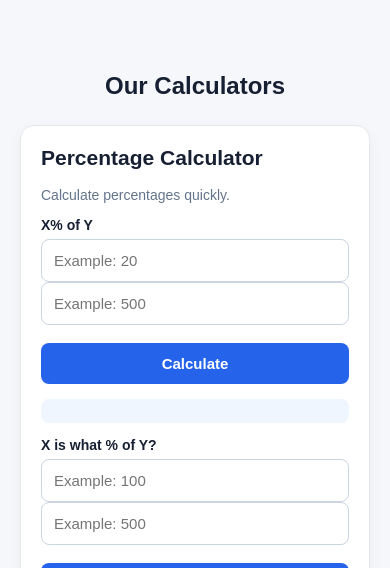
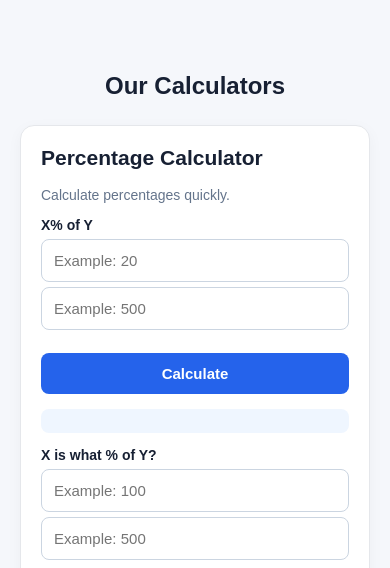
Before and after one commit to moonqureshi/numqora, a plain HTML site: page index.html in a window 390 px wide. Shown: the part 276-844 px from the top of the page. Drawn offline with Linux system fonts and the light colour scheme.

Commit message:
Refactor calculator grid layout and styles
Updated the layout of the calculator grid and improved styling for responsiveness. Enhanced comments for better clarity.

```diff
--- a/index.html
+++ b/index.html
@@ -68,10 +68,16 @@ header{
   padding:20px;
 }
 
+.section-title{
+  text-align:center;
+  margin:20px 0 25px;
+}
+
+/* 3 CALCULATORS PER ROW */
 .calculator-grid{
   display:grid;
-  grid-template-columns:repeat(auto-fit,minmax(300px,1fr));
-  gap:20px;
+  grid-template-columns:repeat(3,1fr);
+  gap:24px;
 }
 
 .card{
@@ -100,16 +106,19 @@ label{
   font-size:14px;
 }
 
-input,select{
+input,
+select{
   width:100%;
   padding:12px;
   border:1px solid #cbd5e1;
   border-radius:8px;
   font-size:15px;
   outline:none;
+  margin-bottom:5px;
 }
 
-input:focus,select:focus{
+input:focus,
+select:focus{
   border-color:#2563eb;
 }
 
@@ -138,11 +147,7 @@ button:hover{
   color:#1e40af;
   font-weight:600;
   min-height:20px;
-}
-
-.section-title{
-  text-align:center;
-  margin:20px 0 25px;
+  word-wrap:break-word;
 }
 
 footer{
@@ -157,6 +162,14 @@ footer strong{
   color:white;
 }
 
+/* TABLET */
+@media(max-width:900px){
+  .calculator-grid{
+    grid-template-columns:repeat(2,1fr);
+  }
+}
+
+/* MOBILE */
 @media(max-width:600px){
   .header-inner{
     flex-direction:column;
@@ -165,6 +178,10 @@ footer strong{
 
   .hero h1{
     font-size:30px;
+  }
+
+  .calculator-grid{
+    grid-template-columns:1fr;
   }
 
   .card{
@@ -197,7 +214,7 @@ footer strong{
 
 <div class="calculator-grid">
 
-<!-- Percentage Calculator -->
+<!-- 1. Percentage Calculator -->
 <div class="card">
 <h2>Percentage Calculator</h2>
 <p>Calculate percentages quickly.</p>
@@ -224,7 +241,7 @@ footer strong{
 <div class="result" id="p3result"></div>
 </div>
 
-<!-- Age Calculator -->
+<!-- 2. Age Calculator -->
 <div class="card">
 <h2>Age Calculator</h2>
 <p>Calculate your exact age.</p>
@@ -236,7 +253,7 @@ footer strong{
 <div class="result" id="ageResult"></div>
 </div>
 
-<!-- BMI -->
+<!-- 3. BMI Calculator -->
 <div class="card">
 <h2>BMI Calculator</h2>
 <p>Calculate your Body Mass Index.</p>
@@ -251,7 +268,7 @@ footer strong{
 <div class="result" id="bmiResult"></div>
 </div>
 
-<!-- EMI -->
+<!-- 4. EMI Calculator -->
 <div class="card">
 <h2>EMI Calculator</h2>
 <p>Calculate your monthly loan payment.</p>
@@ -269,7 +286,7 @@ footer strong{
 <div class="result" id="emiResult"></div>
 </div>
 
-<!-- Loan -->
+<!-- 5. Loan Calculator -->
 <div class="card">
 <h2>Loan Calculator</h2>
 <p>Estimate your monthly loan payment.</p>
@@ -287,7 +304,7 @@ footer strong{
 <div class="result" id="loanResult"></div>
 </div>
 
-<!-- Mortgage -->
+<!-- 6. Mortgage Calculator -->
 <div class="card">
 <h2>Mortgage Calculator</h2>
 <p>Calculate your monthly mortgage payment.</p>
@@ -308,7 +325,7 @@ footer strong{
 <div class="result" id="mortgageResult"></div>
 </div>
 
-<!-- Calorie -->
+<!-- 7. Calorie Calculator -->
 <div class="card">
 <h2>Calorie Calculator</h2>
 <p>Calculate your estimated daily BMR.</p>
@@ -332,7 +349,7 @@ footer strong{
 <div class="result" id="calorieResult"></div>
 </div>
 
-<!-- Date -->
+<!-- 8. Date Calculator -->
 <div class="card">
 <h2>Date Calculator</h2>
 <p>Calculate the number of days between two dates.</p>
@@ -347,7 +364,7 @@ footer strong{
 <div class="result" id="dateResult"></div>
 </div>
 
-<!-- Unit -->
+<!-- 9. Unit Converter -->
 <div class="card">
 <h2>Unit Converter</h2>
 <p>Convert common units easily.</p>
@@ -369,7 +386,7 @@ footer strong{
 <div class="result" id="unitResult"></div>
 </div>
 
-<!-- Body Fat -->
+<!-- 10. Body Fat Calculator -->
 <div class="card">
 <h2>Body Fat Calculator</h2>
 <p>Estimate body fat percentage using BMI.</p>
@@ -394,8 +411,8 @@ footer strong{
 </div>
 
 <footer>
-  <strong>Numqora</strong><br>
-  Free online calculators for everyday use.
+<strong>Numqora</strong><br>
+Free online calculators for everyday use.
 </footer>
 
 <script>
```
